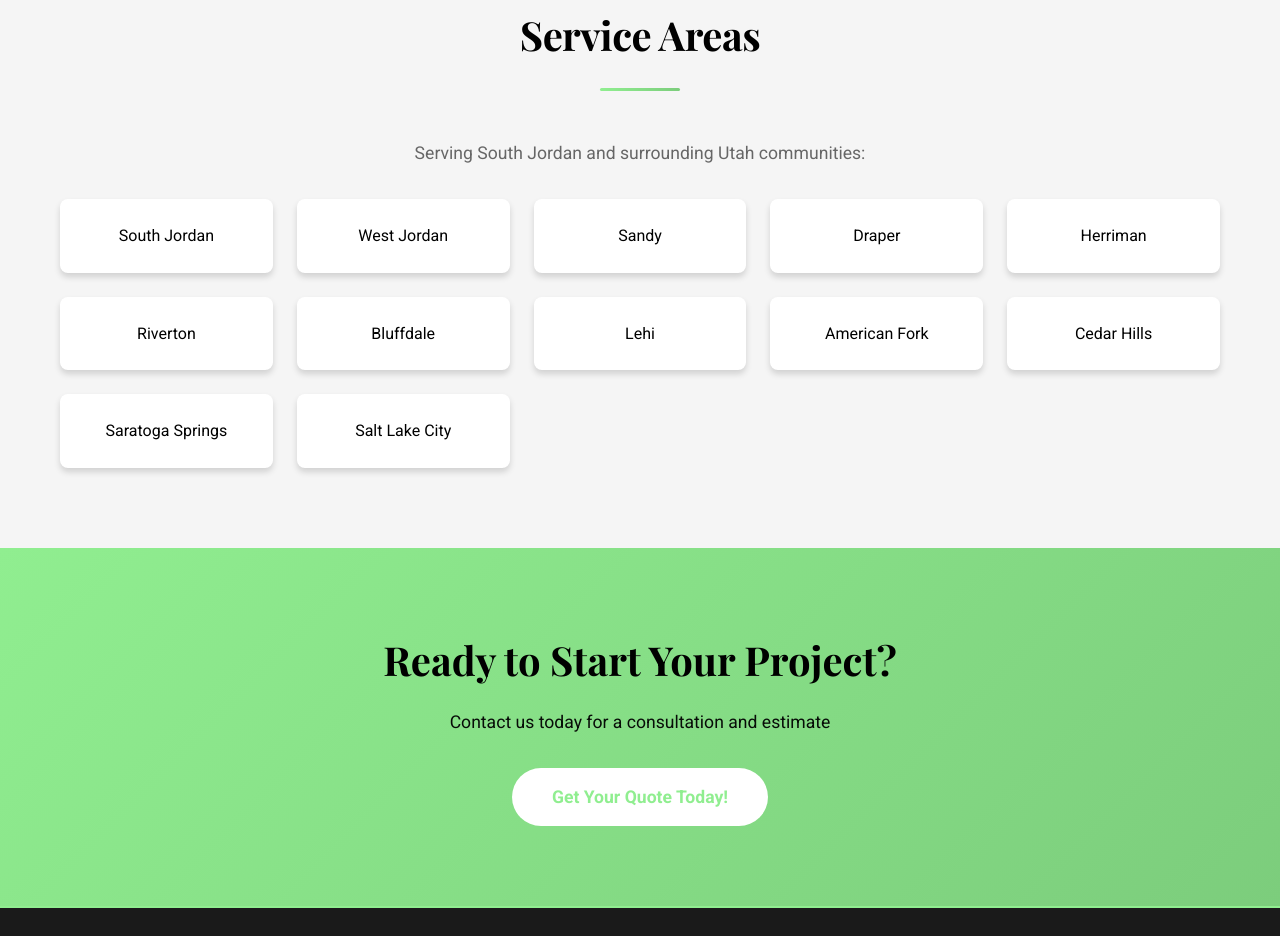
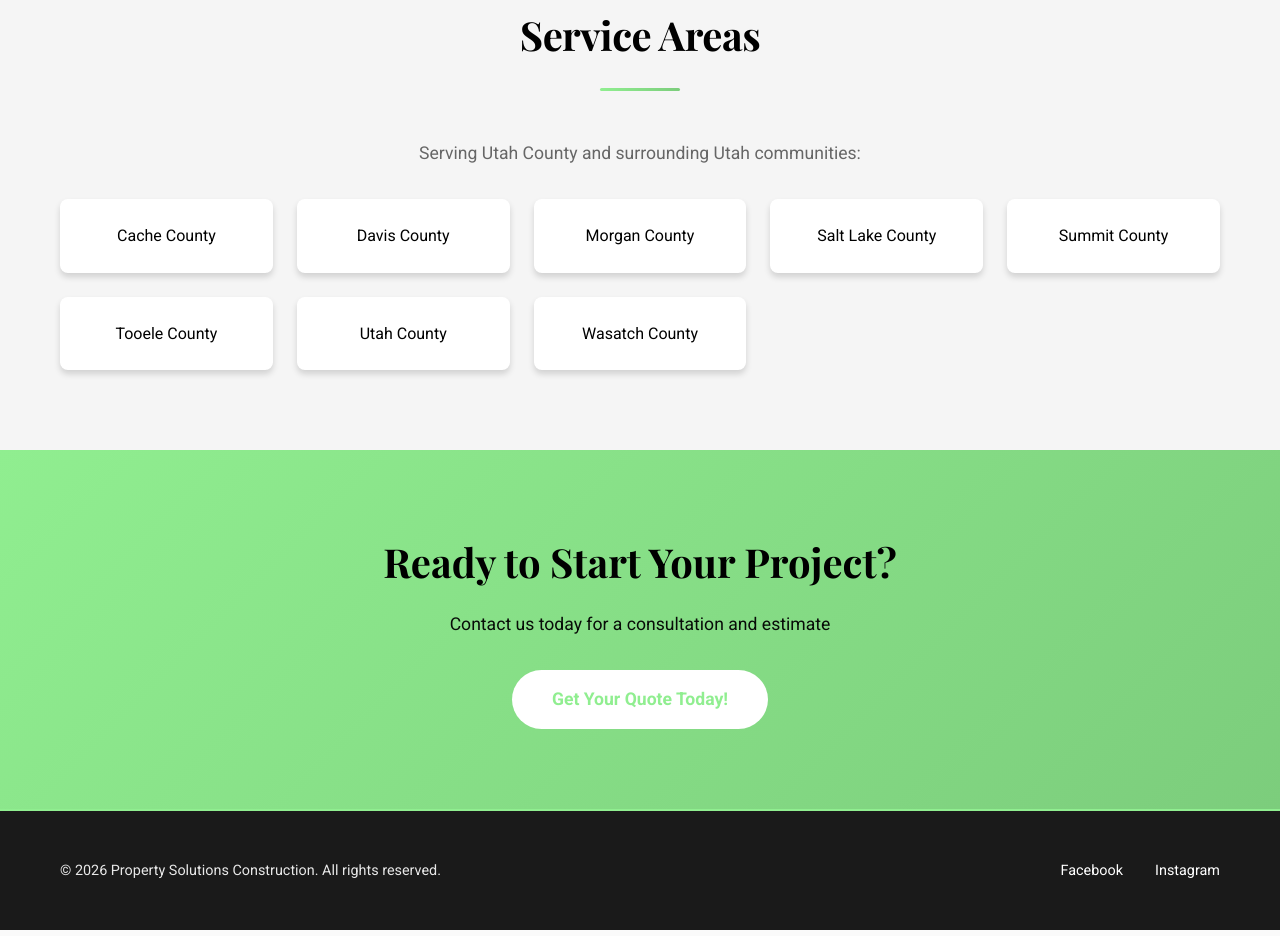
Before and after one commit to Lauren46388/Property-Solutions-1, a plain HTML site: page services.html in a window 1280 px wide. Shown: the part 1981-2917 px from the top of the page. Drawn offline with nearby package versions, Linux system fonts and the light colour scheme.

Commit message:
Update all files

```diff
--- a/services.html
+++ b/services.html
@@ -105,20 +105,16 @@
     <section class="service-areas">
         <div class="container">
             <h2 class="section-title">Service Areas</h2>
-            <p class="service-areas-intro">Serving South Jordan and surrounding Utah communities:</p>
+            <p class="service-areas-intro">Serving Utah County and surrounding Utah communities:</p>
             <div class="areas-grid">
-                <div class="area-item">South Jordan</div>
-                <div class="area-item">West Jordan</div>
-                <div class="area-item">Sandy</div>
-                <div class="area-item">Draper</div>
-                <div class="area-item">Herriman</div>
-                <div class="area-item">Riverton</div>
-                <div class="area-item">Bluffdale</div>
-                <div class="area-item">Lehi</div>
-                <div class="area-item">American Fork</div>
-                <div class="area-item">Cedar Hills</div>
-                <div class="area-item">Saratoga Springs</div>
-                <div class="area-item">Salt Lake City</div>
+                <div class="area-item">Cache County</div>
+                <div class="area-item">Davis County</div>
+                <div class="area-item">Morgan County</div>
+                <div class="area-item">Salt Lake County</div>
+                <div class="area-item">Summit County</div>
+                <div class="area-item">Tooele County</div>
+                <div class="area-item">Utah County</div>
+                <div class="area-item">Wasatch County</div>
             </div>
         </div>
     </section>
```
